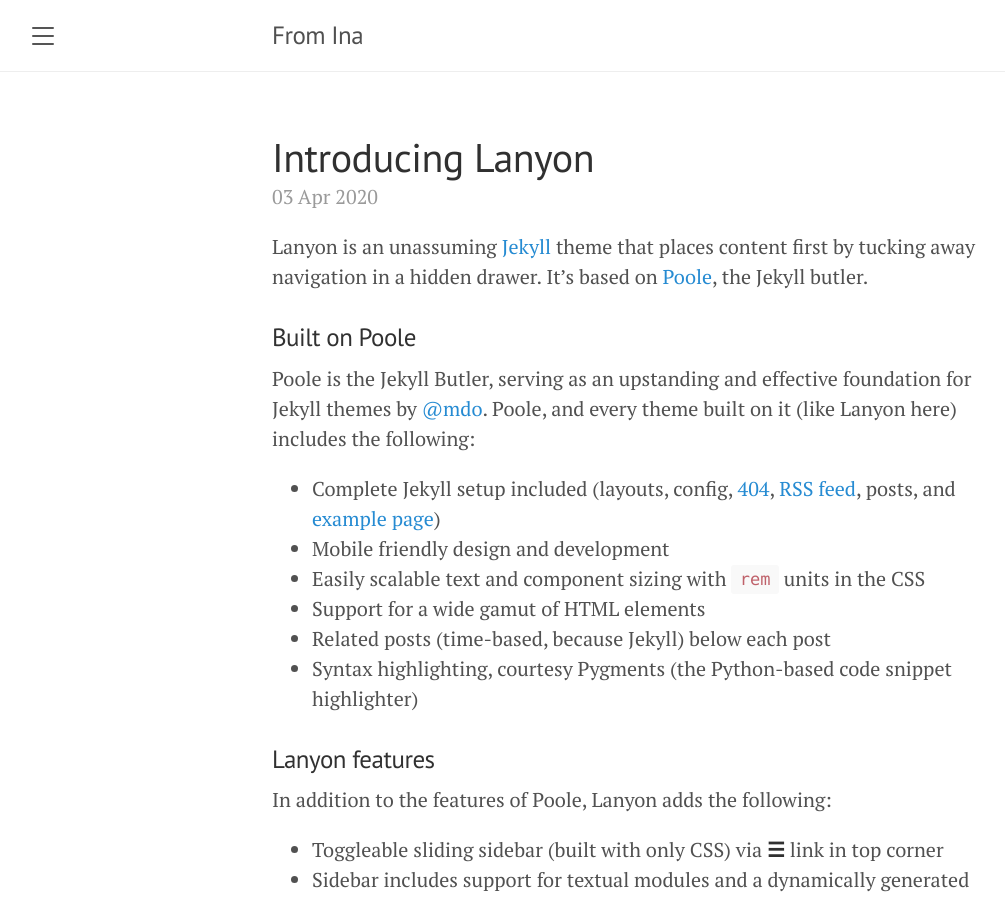
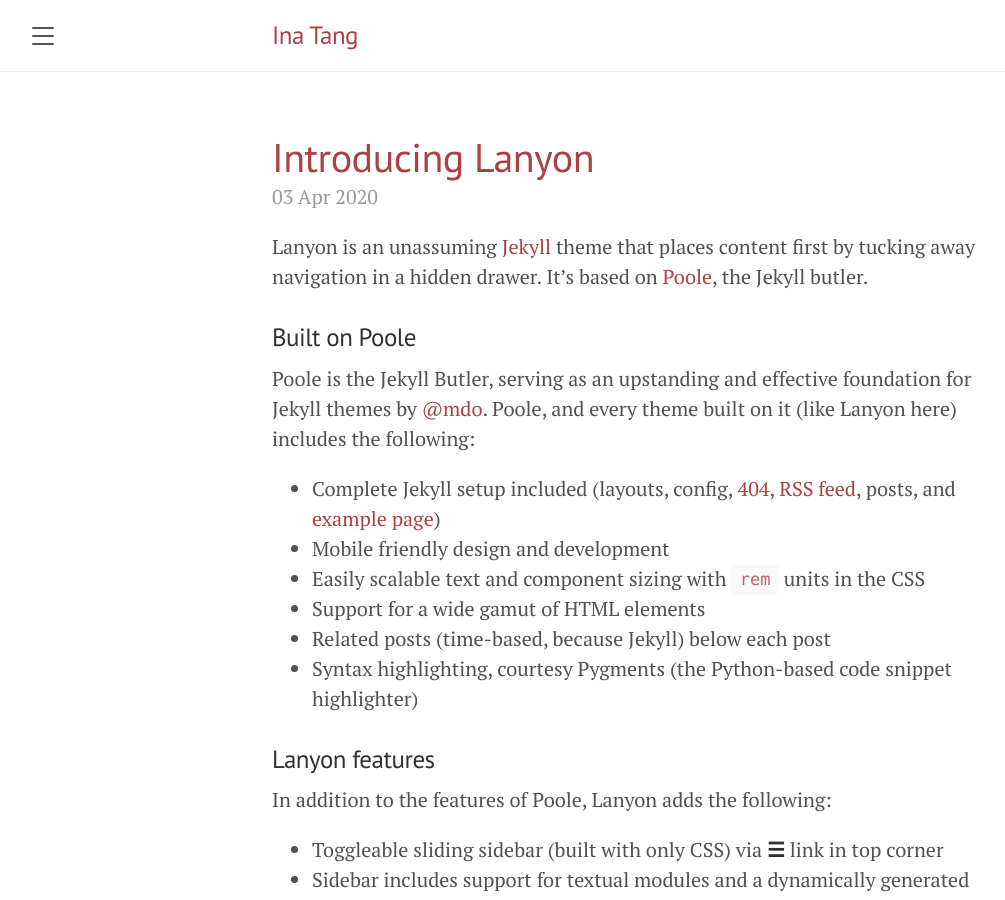
Before and after one commit to I7T5/i7t5.github.io-v1, a Jekyll site: the page built from index.html, in a window 1280 px wide and 900 px high. Shown: the whole window, without its empty margins (8-1013 px from the left). Built offline with Jekyll 4.4.1, drawn with Linux system fonts in a browser that asks for light colours; the list of posts is cut into pages by our own code.

Commit message:
Changed theme to base-08 & misc
Change theme to class="theme-base-08" in <body> of default.html

Changed 32*32 favicons to circle

Updated url to 'https://' instead of 'http://' in _config.yml

```diff
--- a/_config.yml
+++ b/_config.yml
@@ -1,8 +1,8 @@
 # Setup
-title:               From Ina
+title:               Ina Tang
 tagline:             ''
 description:         "Welcome to my very first website : D"
-url:                 http://i7t5.github.io
+url:                 https://i7t5.github.io
 baseurl:             ''
 paginate:            5
 permalink:           pretty
--- a/_layouts/default.html
+++ b/_layouts/default.html
@@ -3,7 +3,7 @@
 
   {% include head.html %}
 
-  <body>
+  <body class="theme-base-08">
 
     {% include sidebar.html %}
 
```
Also changed, not shown: public/favicon.ico.
